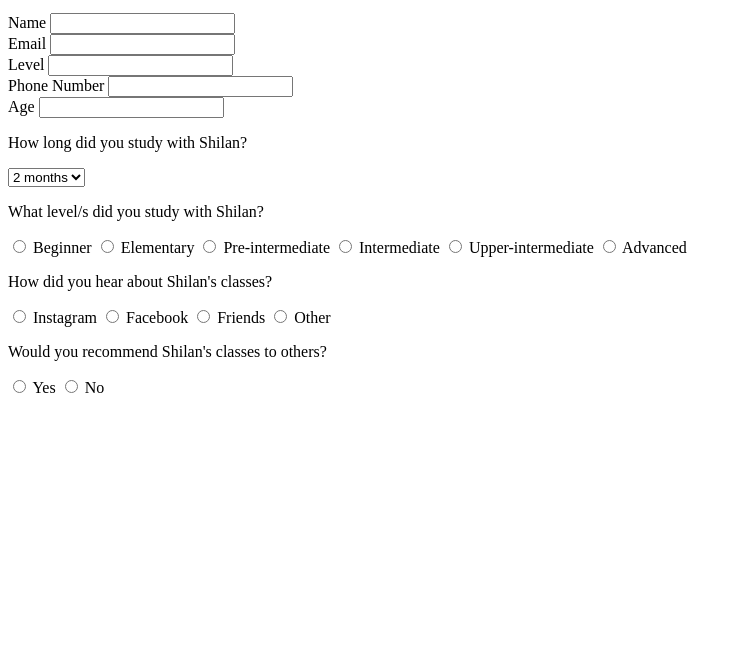
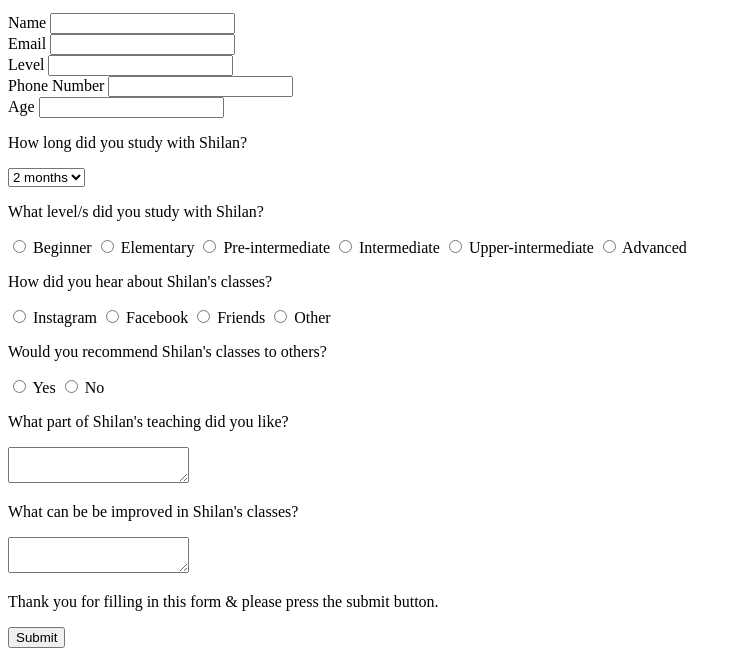
Before and after one commit to ShilNour/Build-Survey-Form, a plain HTML site: page New-Servey-Form/index.html in a window 1280 px wide. Shown: the part 149-805 px from the top of the page, without its empty margins (0-741 px from the left). Drawn offline with Linux system fonts and the light colour scheme.

Commit message:
all changes

```diff
--- a/New-Servey-Form/index.html
+++ b/New-Servey-Form/index.html
@@ -111,10 +111,25 @@
 
         </div>
 
+        <div id="form-section">
+          <p>What part of Shilan's teaching did you like?</p>
+          <textarea class="comment"></textarea>
+        </div>
 
+        <div id="form-section">
+          <p>What can be be improved in Shilan's classes?</p>
+          <textarea class="comment"></textarea>
+        </div>
+
+        <div id="form-section">
+          <p> Thank you for filling in this form & please press the submit button.</p>
+        </div>
+
+        <div id="form-section">
+          <button>Submit</button>
+        </div>
      </form>
 
     </div>
-
   </body>
 </html>
```
Lines whose indentation alone changed are shown as unchanged.
